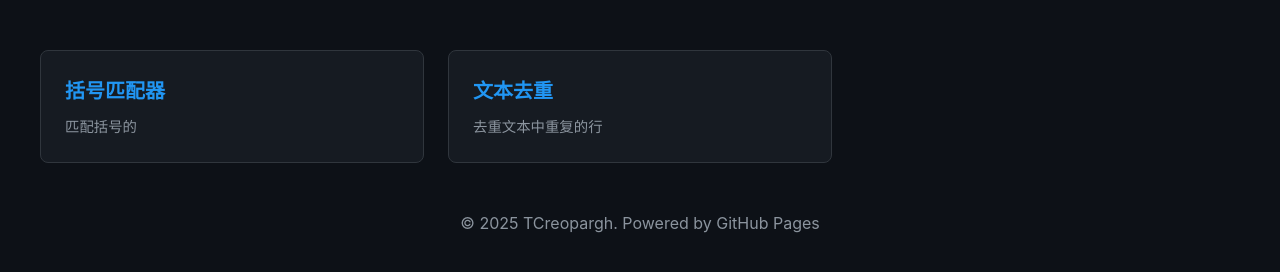
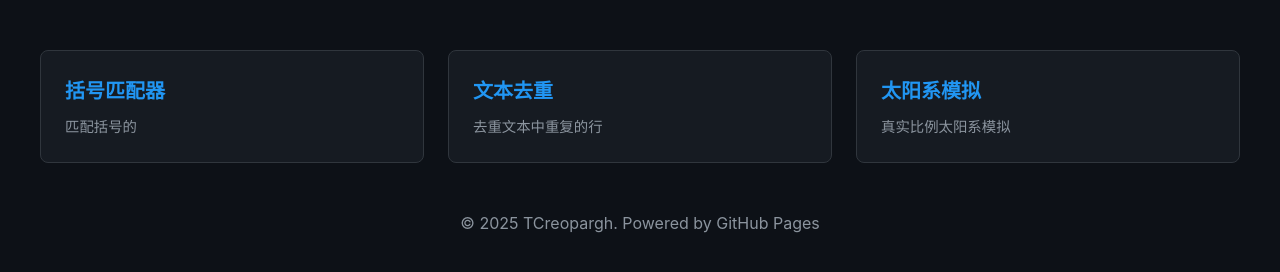
Before and after one commit to TCreopargh/TCreopargh.github.io, a plain HTML site: page index.html in a window 1280 px wide. Shown: the part 222-494 px from the top of the page. Drawn offline with nearby package versions, Linux system fonts and the light colour scheme.

Commit message:
Update index.html

```diff
--- a/index.html
+++ b/index.html
@@ -144,6 +144,11 @@
                 <p class="page-description">去重文本中重复的行</p>
             </a>
 
+            <a href="solar_system.html" class="page-card animate__animated animate__fadeIn">
+                <h3 class="page-title">太阳系模拟</h3>
+                <p class="page-description">真实比例太阳系模拟</p>
+            </a>
+
             <!-- Add more page cards as needed -->
         </div>
 
```
